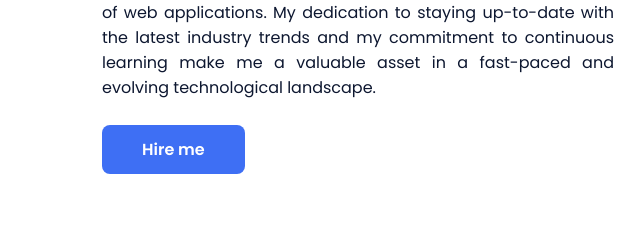
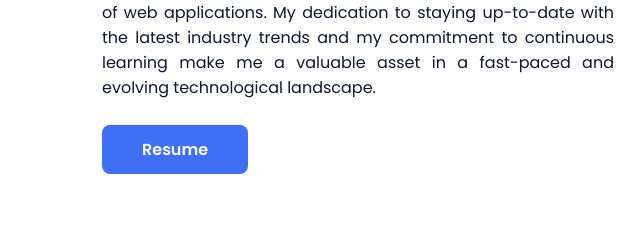
Before and after one commit to Shridhar-Varadkar/Portfolio, a plain HTML site: page index.html in a window 1280 px wide. Shown: the part 1300-1540 px from the top of the page, 538-1178 px from the left. Drawn offline with nearby package versions, Linux system fonts and the light colour scheme.

Commit message:
Update index.html

```diff
--- a/index.html
+++ b/index.html
@@ -114,7 +114,7 @@
                         landscape.
                     </p><br>
                     <a href="https://drive.google.com/file/d/1HbipHckTUvGNucY13cNMJwqV1KoL6Jgm/view?usp=drivesdk"
-                        class="button">Hire me</a>
+                        class="button">Resume</a>
                 </div>
             </div>
         </section>
```
